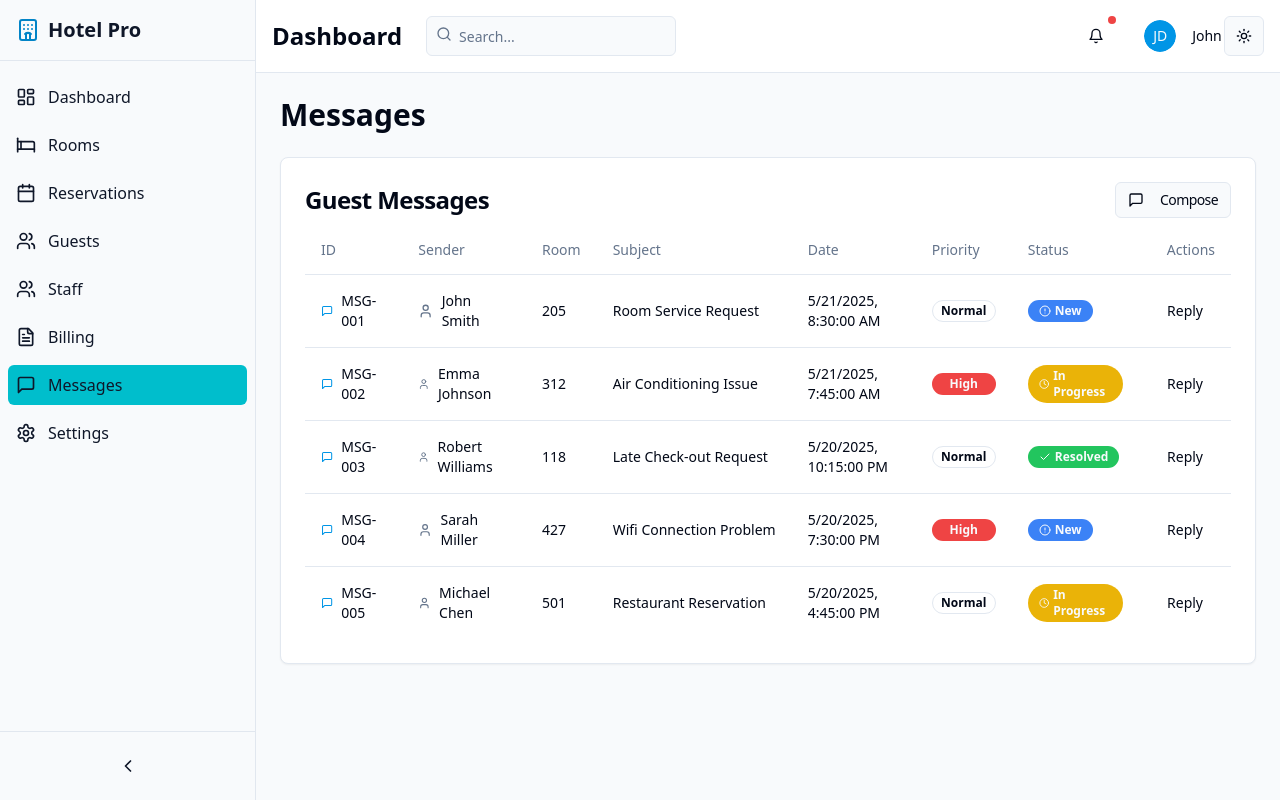
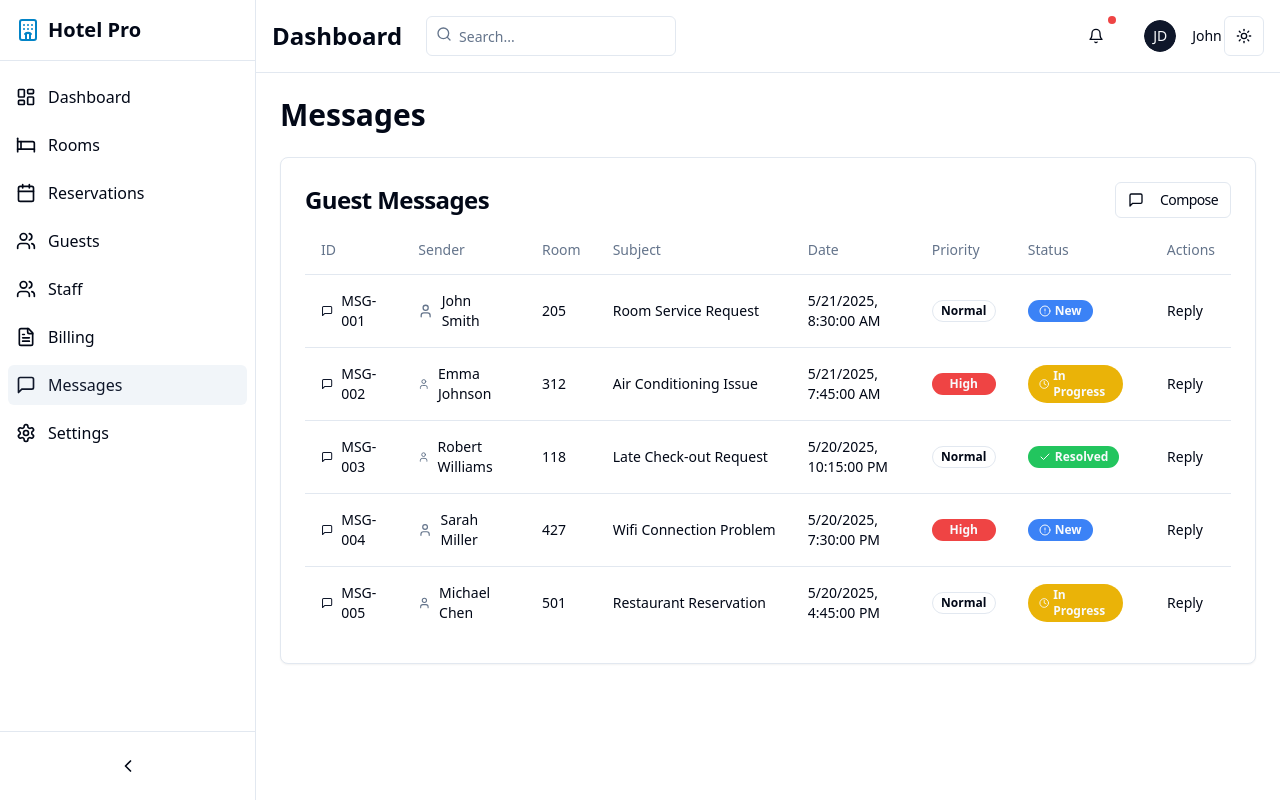
Before and after one commit to Khalidbinwaheed/inn-sight-manager, a React (Vite) app: page /messages in a window 1280 px wide. Built offline with nearby package versions, Linux system fonts and the light colour scheme.

Commit message:
Update index.css

```diff
--- a/src/index.css
+++ b/src/index.css
@@ -1,11 +1,10 @@
-
 @tailwind base;
 @tailwind components;
 @tailwind utilities;
 
 @layer base {
   :root {
-    --background: 210 40% 98%;
+    --background: 0 0% 100%;
     --foreground: 222.2 84% 4.9%;
 
     --card: 0 0% 100%;
@@ -14,7 +13,7 @@
     --popover: 0 0% 100%;
     --popover-foreground: 222.2 84% 4.9%;
 
-    --primary: 201 100% 45%;
+    --primary: 222.2 47.4% 11.2%;
     --primary-foreground: 210 40% 98%;
 
     --secondary: 210 40% 96.1%;
@@ -23,7 +22,7 @@
     --muted: 210 40% 96.1%;
     --muted-foreground: 215.4 16.3% 46.9%;
 
-    --accent: 184 100% 40%;
+    --accent: 210 40% 96.1%;
     --accent-foreground: 222.2 47.4% 11.2%;
 
     --destructive: 0 84.2% 60.2%;
@@ -35,14 +34,14 @@
 
     --radius: 0.5rem;
 
-    --sidebar-background: 200 33% 98%;
-    --sidebar-foreground: 222 47% 11%;
-    --sidebar-primary: 201 100% 45%;
-    --sidebar-primary-foreground: 0 0% 100%;
-    --sidebar-accent: 184 100% 40%;
-    --sidebar-accent-foreground: 222 47% 11%;
-    --sidebar-border: 214 32% 91%;
-    --sidebar-ring: 201 100% 45%;
+    --sidebar-background: 0 0% 100%;
+    --sidebar-foreground: 222.2 84% 4.9%;
+    --sidebar-primary: 222.2 47.4% 11.2%;
+    --sidebar-primary-foreground: 210 40% 98%;
+    --sidebar-accent: 210 40% 96.1%;
+    --sidebar-accent-foreground: 222.2 47.4% 11.2%;
+    --sidebar-border: 214.3 31.8% 91.4%;
+    --sidebar-ring: 222.2 84% 4.9%;
   }
 
   .dark {
@@ -55,7 +54,7 @@
     --popover: 222.2 84% 4.9%;
     --popover-foreground: 210 40% 98%;
 
-    --primary: 201 100% 45%;
+    --primary: 210 40% 98%;
     --primary-foreground: 222.2 47.4% 11.2%;
 
     --secondary: 217.2 32.6% 17.5%;
@@ -64,7 +63,7 @@
     --muted: 217.2 32.6% 17.5%;
     --muted-foreground: 215 20.2% 65.1%;
 
-    --accent: 184 100% 40%;
+    --accent: 217.2 32.6% 17.5%;
     --accent-foreground: 210 40% 98%;
 
     --destructive: 0 62.8% 30.6%;
@@ -74,14 +73,14 @@
     --input: 217.2 32.6% 17.5%;
     --ring: 212.7 26.8% 83.9%;
 
-    --sidebar-background: 222 47% 11%;
+    --sidebar-background: 222.2 84% 4.9%;
     --sidebar-foreground: 210 40% 98%;
-    --sidebar-primary: 201 100% 45%;
-    --sidebar-primary-foreground: 0 0% 100%;
-    --sidebar-accent: 184 100% 40%;
+    --sidebar-primary: 210 40% 98%;
+    --sidebar-primary-foreground: 222.2 47.4% 11.2%;
+    --sidebar-accent: 217.2 32.6% 17.5%;
     --sidebar-accent-foreground: 210 40% 98%;
-    --sidebar-border: 217 33% 18%;
-    --sidebar-ring: 201 100% 45%;
+    --sidebar-border: 217.2 32.6% 17.5%;
+    --sidebar-ring: 212.7 26.8% 83.9%;
   }
 }
 
```
